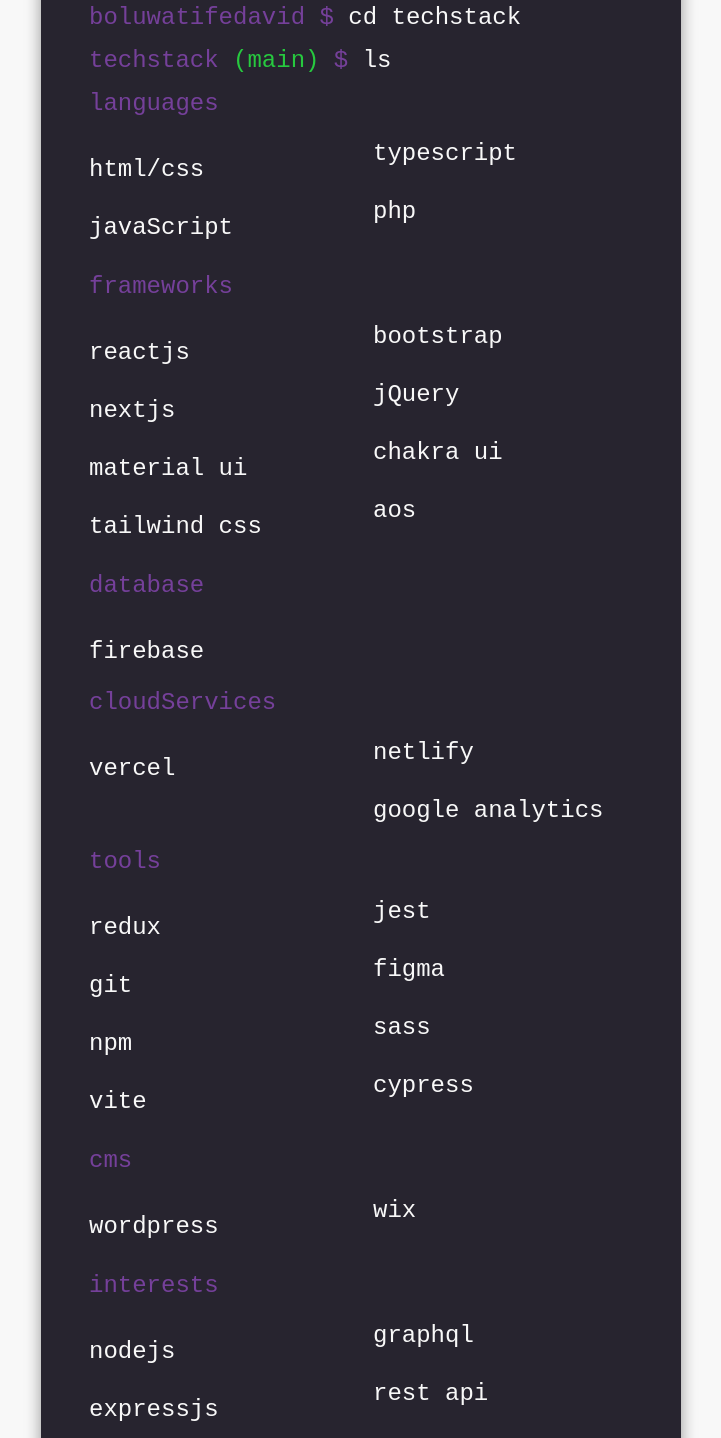
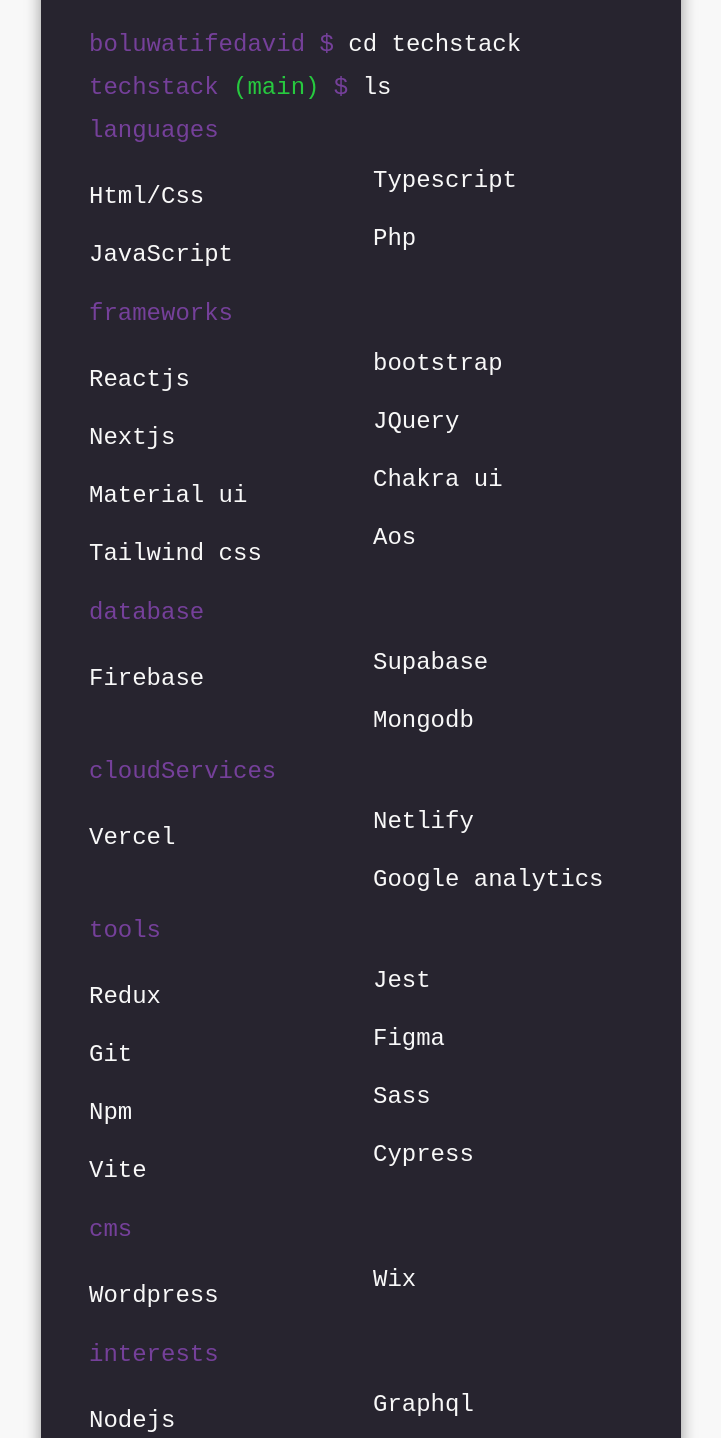
Before and after one commit to GIT-Gizmo/dave, a React (Vite) app: page /about in a window 1280 px wide. Shown: the part 1280-2718 px from the top of the page, without its empty margins (279-1000 px from the left). Built offline with nearby package versions, Linux system fonts and the light colour scheme.

Commit message:
Updated Bio

```diff
--- a/src/assets/info/Info.jsx
+++ b/src/assets/info/Info.jsx
@@ -59,43 +59,43 @@
       label: 'telegram',
     },
   ],
-  bio: "Hi there! I'm Boluwatife David, a dedicated frontend developer. I'm fueled by my passion for technology, infusing creativity and functionality into each project. I'm seeking a frontend developer role to contribute my expertise to impactful projects. Let's collaborate and create delightful digital experiences!",
+  bio: "Hi there! I'm Boluwatife David, a dedicated frontend developer often praised for the ability to adapt well. I'm fueled by my passion for technology, infusing creativity and functionality into each project. I'm currently available to get involved in new projects, let's collaborate and create delightful digital experiences!",
   techstack: {
-    languages: ['html/css', 'javaScript', 'typescript', 'php'],
-    frameworks: ['reactjs', 'nextjs', 'material ui', 'tailwind css', 'bootstrap', 'jQuery', 'chakra ui', 'aos'],
-    database: ['firebase'],
-    cloudServices: ['vercel', 'netlify', 'google analytics'],
-    tools: ['redux', 'git', 'npm', 'vite', 'jest', 'figma', 'sass', 'cypress'],
-    cms: ['wordpress', 'wix'],
-    interests: ['nodejs', 'expressjs', 'nestjs', 'mongodb', 'graphql', 'rest api', 'python', 'react native']
+    languages: ['Html/Css', 'JavaScript', 'Typescript', 'Php'],
+    frameworks: ['Reactjs', 'Nextjs', 'Material ui', 'Tailwind css', 'bootstrap', 'JQuery', 'Chakra ui', 'Aos'],
+    database: ['Firebase', 'Supabase', 'Mongodb'],
+    cloudServices: ['Vercel', 'Netlify', 'Google analytics'],
+    tools: ['Redux', 'Git', 'Npm', 'Vite', 'Jest', 'Figma', 'Sass', 'Cypress'],
+    cms: ['Wordpress', 'Wix'],
+    interests: ['Nodejs', 'Expressjs', 'Nestjs', 'Graphql', 'Rest api', 'Python', 'React native']
   },
   hobbies: [
     {
-      label: 'coding',
+      label: 'Coding',
       emoji: '🧑‍💻',
     },
     {
-      label: 'video games',
+      label: 'Video games',
       emoji: '🎮',
     },
     {
-      label: 'watching movies',
+      label: 'Watching movies',
       emoji: '🍿',
     },
     {
-      label: 'reading',
+      label: 'Reading',
       emoji: '📖',
     },
     {
-      label: 'solving problems',
+      label: 'Solving problems',
       emoji: '🛠️',
     },
     {
-      label: 'taking a walk',
+      label: 'Taking a walk',
       emoji: '🚶',
     },
     {
-      label: 'dancing',
+      label: 'Dancing',
       emoji: '🕺',
     },
   ],
```
Also changed, not shown: 1 other file (tests, documents, lock files or other folders).
